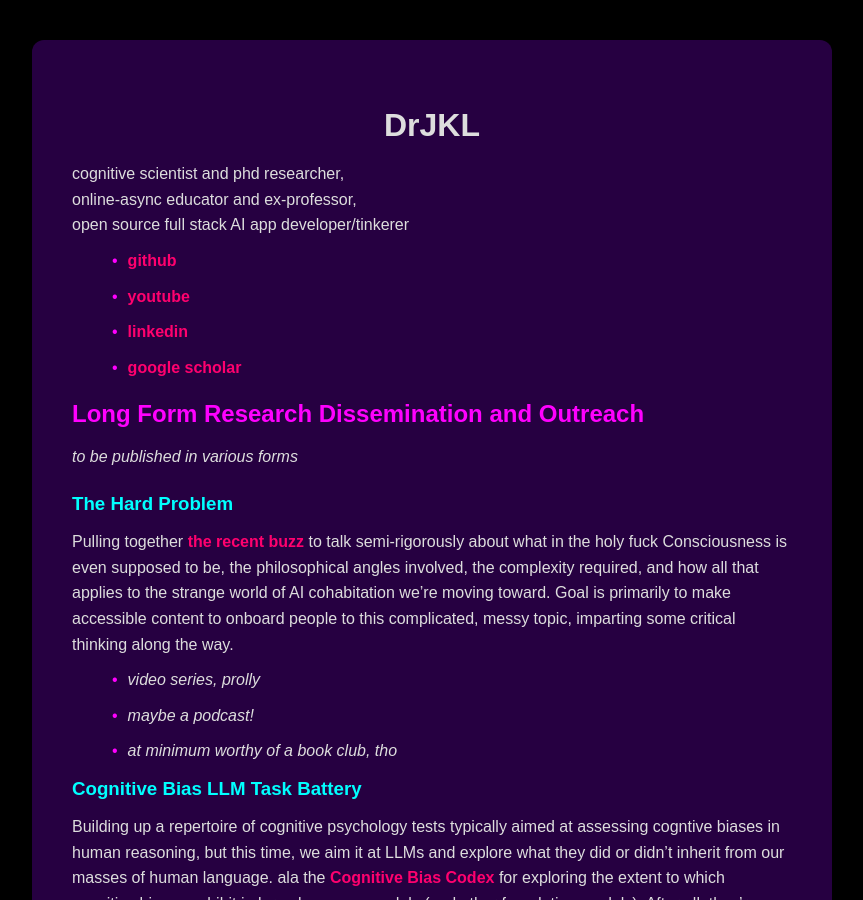
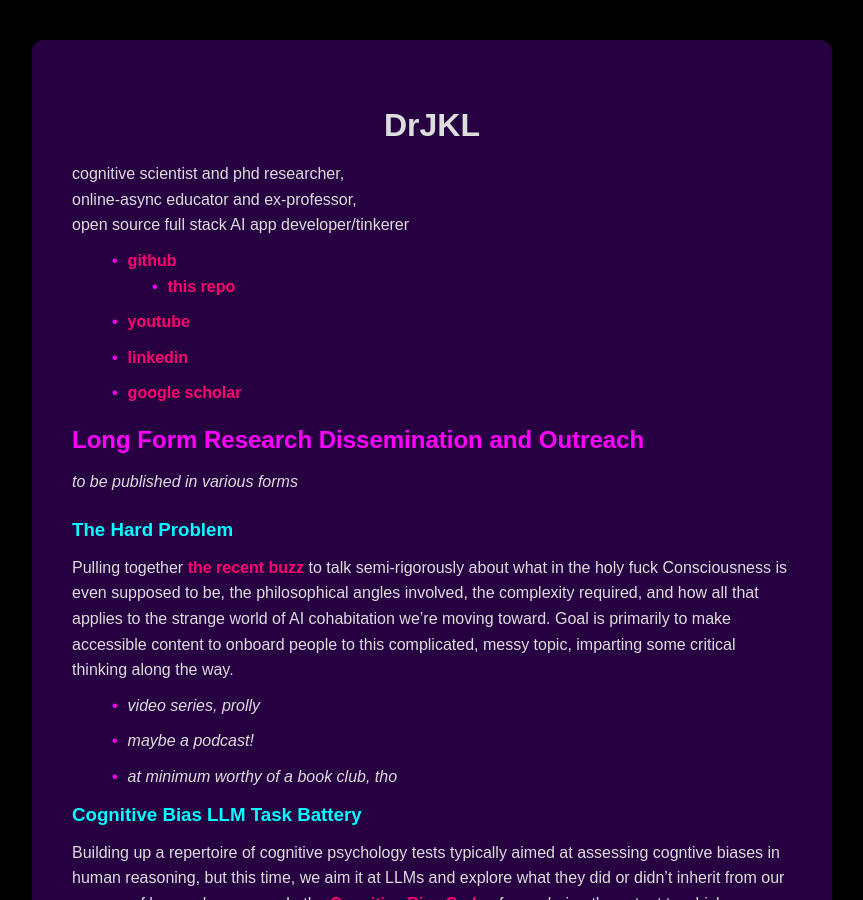
Before and after one commit to JacKaL37/jackal37.github.io, a Jekyll site: the page built from index.md, in a window 1280 px wide and 900 px high. Shown: the whole window, without its empty margins (208-1071 px from the left). Built offline with Jekyll 4.4.1, drawn with Linux system fonts in a browser that asks for light colours.

Commit message:
Update index.md

```diff
--- a/index.md
+++ b/index.md
@@ -10,6 +10,7 @@ online-async educator and ex-professor, <br/>
 open source full stack AI app developer/tinkerer <br/>
 
 - [github](https://github.com/JacKaL37/)
+  - [this repo](https://github.com/JacKaL37/JacKaL37.github.io)
 - [youtube](https://www.youtube.com/@john.k.lindstedt)
 - [linkedin](https://www.linkedin.com/in/johnklindstedt/)
 - [google scholar](https://scholar.google.com/citations?user=40mIgZQAAAAJ)
```
